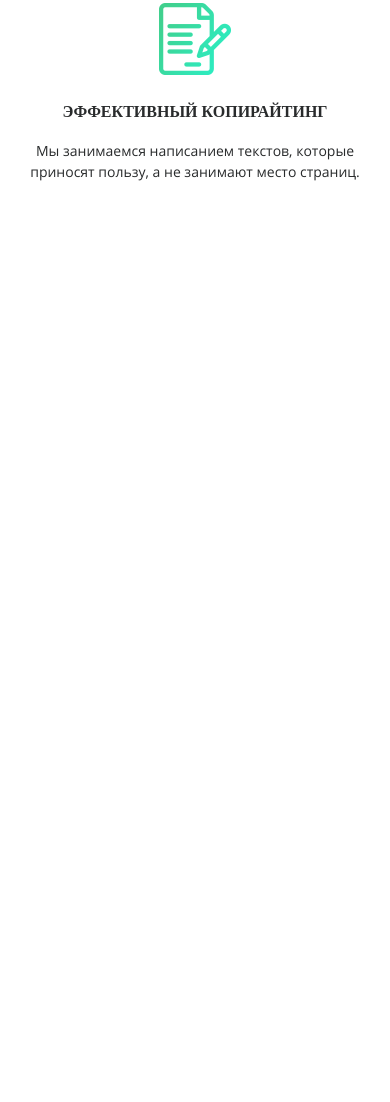
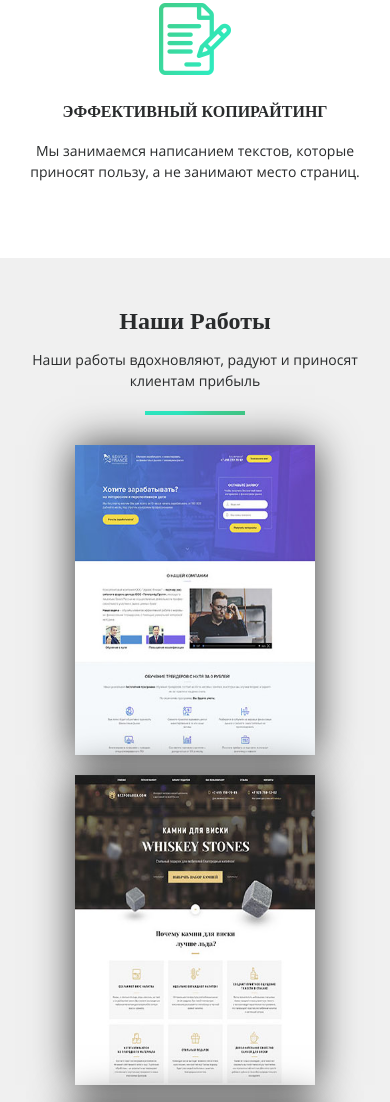
Before and after one commit to YuriyShandor/MyMind, a plain HTML site: page index.html in a window 390 px wide. Shown: the part 2650-3752 px from the top of the page. Before the commit the page ends 2908 px from the top, so only its background shows below. Drawn offline with nearby package versions, Linux system fonts and the light colour scheme; a script that the page names is missing; a web font is replaced by a local one.

Commit message:
Add Section Portfolio

```diff
--- a/index.html
+++ b/index.html
@@ -122,7 +122,28 @@
     </div>
   </section>
 
-  <section></section>
+  <!-- Section Portfolio -->
+  <section class="portfolio">
+    <div class="container">
+      <div class="row section-heading">
+        <h2 class="section-heading__ttl">Наши Работы</h2>
+        <p class="section-heading__discr">Наши работы вдохновляют, радуют и приносят клиентам прибыль</p>
+        <div class="section-heading__line"></div>
+      </div>
+      <div class="row portfolio-block">
+        <div class="portfolio-block__item">
+          <a href=""><img src="img/portfolio-item_01.jpg" alt=""></a>
+        </div>
+        <div class="portfolio-block__item">
+          <a href=""><img src="img/portfolio-item_02.jpg" alt=""></a>
+        </div>
+        <div class="portfolio-block__item">
+          <a href=""><img src="img/portfolio-item_03.jpg" alt=""></a>
+        </div>
+      </div>
+    </div>
+  </section>
+
   <section></section>
   <section></section>
 
--- a/scss/style.scss
+++ b/scss/style.scss
@@ -705,18 +705,144 @@ section {
 
 }
 
+// Section Portfolio
+.portfolio {
+  padding-top: 60px;
+  padding-bottom: 130px;
+  background: #f0f0f0;
 
+  .section-heading {
+    &__ttl {
+      margin-bottom: 20px;
+    }
+
+    &__line {
+      margin-top: 30px;
+      margin-bottom: 0;
+    }
+  }
+
+  &-block {
+    margin-top: 50px;
+    display: -ms-flex;
+    display: -webkit-box;
+    display: -ms-flexbox;
+    display: flex;
+    -webkit-box-pack: justify;
+        -ms-flex-pack: justify;
+            justify-content: space-between;
+    -ms-flex-wrap: wrap;
+        flex-wrap: wrap;
+
+    &__item {
+      -webkit-box-shadow: 0px 0px 40px 0px rgba(0,0,0,0.75);
+              box-shadow: 0px 0px 40px 0px rgba(0,0,0,0.75);
+
+      a {
+        img {
+          width: 360px;
+          height: 415px;
+        }
+      }
+    }
+  }
+}
 
 @media only screen and (max-width : 1199px) {
+  .portfolio {
+    padding-top: 60px;
+    padding-bottom: 100px;
 
+    .section-heading {
+      &__ttl {
+        margin-bottom: 20px;
+      }
+
+      &__line {
+        margin-top: 30px;
+      }
+    }
+
+    &-block {
+      margin-top: 50px;
+
+      &__item {
+        a {
+          img {
+            width: 300px;
+            height: 370px;
+          }
+        }
+      }
+    }
+  }
 }
 
 @media only screen and (max-width : 991px) {
+  .portfolio {
+    padding-top: 60px;
+    padding-bottom: 70px;
 
+    .section-heading {
+      &__ttl {
+        margin-bottom: 20px;
+      }
+
+      &__line {
+        margin-top: 30px;
+      }
+    }
+
+    &-block {
+      -ms-flex-pack: distribute;
+          justify-content: space-around;
+      margin-top: 10px;
+
+      &__item {
+        margin-top: 30px;
+
+        a {
+          img {
+            width: 320px;
+            height: 390px;
+          }
+        }
+      }
+    }
+  }
 }
 
 @media only screen and (max-width : 767px) {
+  .portfolio {
+    padding-top: 50px;
+    padding-bottom: 50px;
 
+    .section-heading {
+      &__ttl {
+        margin-bottom: 15px;
+      }
+
+      &__line {
+        margin-top: 20px;
+      }
+    }
+
+    &-block {
+      margin-top: 10px;
+
+      &__item {
+        margin: 0 10px;
+        margin-top: 20px;
+
+        a {
+          img {
+            width: 240px;
+            height: 310px;
+          }
+        }
+      }
+    }
+  }
 }
 
 @media only screen and (max-width : 576px) {
```
Also changed, not shown: css/style.css, img/portfolio-item_01.jpg (added), img/portfolio-item_02.jpg (added), img/portfolio-item_03.jpg (added).
